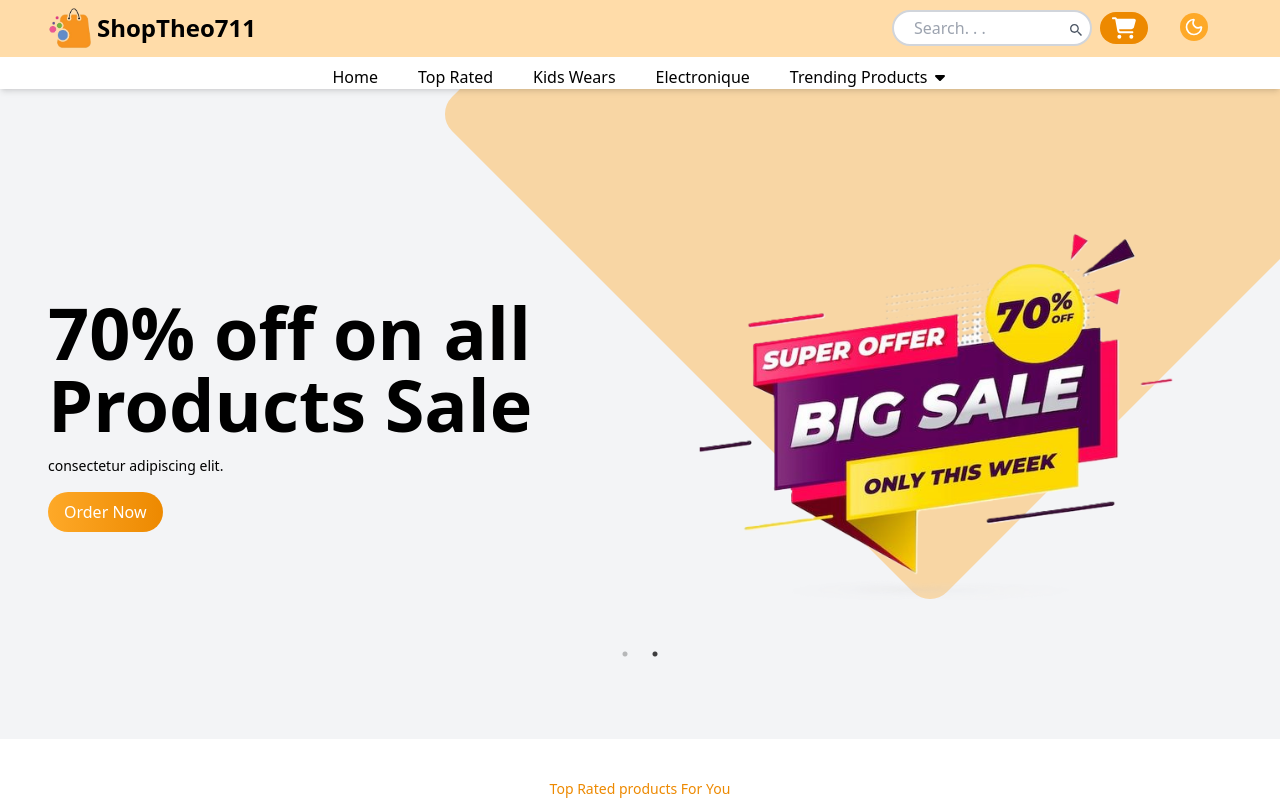
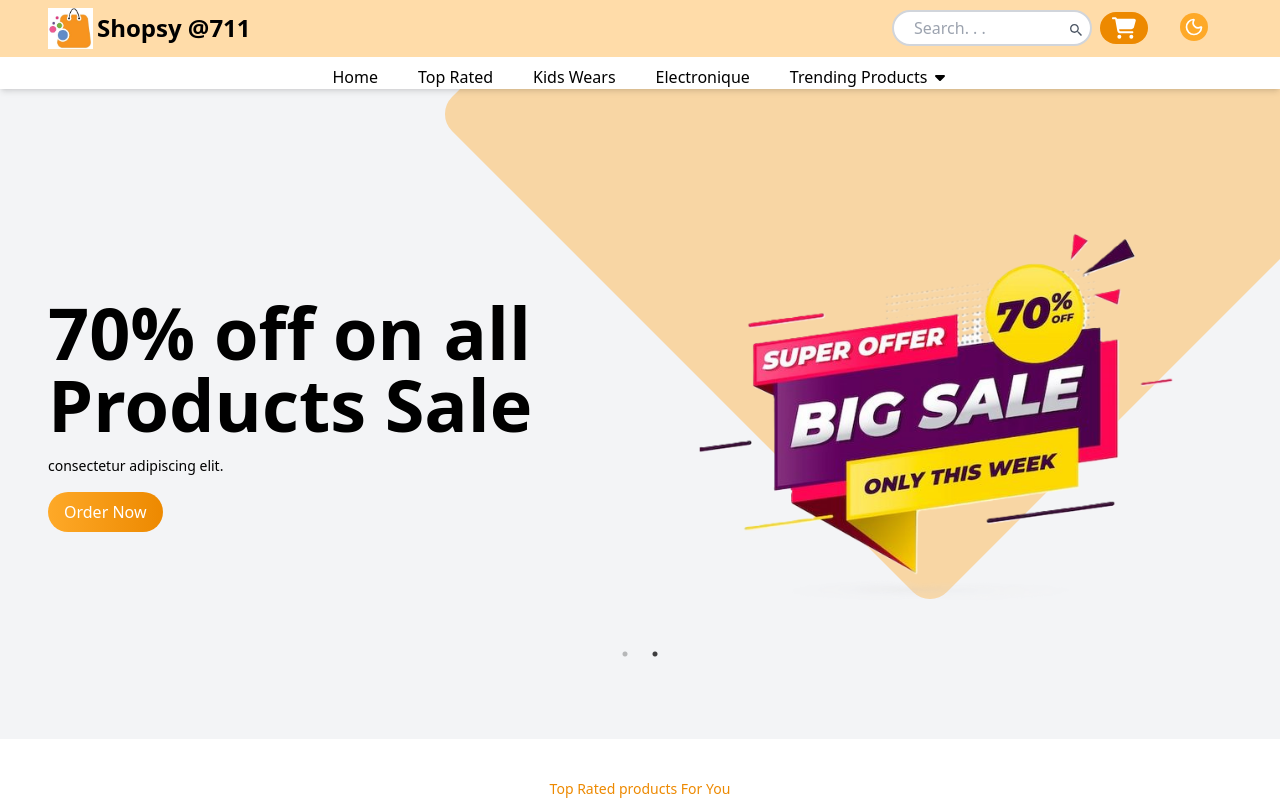
Before and after one commit to Theo-Dev-711/siyandi_E-commerce, a React (Vite) app in the folder client/: page / in a window 1280 px wide. Shown: the top 800 px of the page. Built offline with nearby package versions, Linux system fonts and the light colour scheme.

Commit message:
Update Logo

```diff
--- a/client/src/components/Footer.tsx
+++ b/client/src/components/Footer.tsx
@@ -1,5 +1,5 @@
 import Banner from "../assets/footer.jpg"
-import Logo from "../assets/logo.png"
+import Logo from "../assets/logo.jpeg"
 import { BsInstagram, BsFacebook, BsLinkedin, BsAirplane, BsPhone } from "react-icons/bs";
 
 
--- a/client/src/components/NavBar.tsx
+++ b/client/src/components/NavBar.tsx
@@ -1,5 +1,5 @@
 // import React from 'react'
-import Logo from "../assets/Logo.png";
+import Logo1 from "../assets/Logo.jpeg";
 import { IoMdSearch } from "react-icons/io";
 import { FaCaretDown, FaCartShopping } from "react-icons/fa6";
 import DarkModeToggle from "./DarkModeToggle";
@@ -53,8 +53,8 @@ const Navbar = () => {
         <div className="container mx-auto">
           <div className="flex justify-between">
             <div className="flex items-center gap-1">
-              <img src={Logo} alt="logo" width={45} />
-              <h1 className="text-2xl font-extrabold">ShopTheo711</h1>
+              <img src={Logo1} alt="logo" width={45} />
+              <h1 className="text-2xl font-extrabold">Shopsy @711</h1>
             </div>
             {/* le bouton recherche et l'icone course */}
             <div className="flex  items-center  gap-2 ">
```
Also changed, not shown: client/src/assets/logo.jpeg (added).
